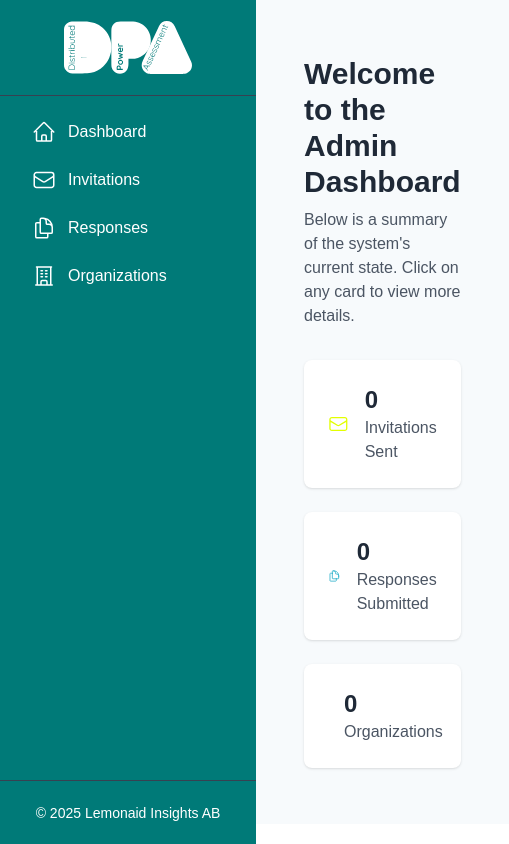
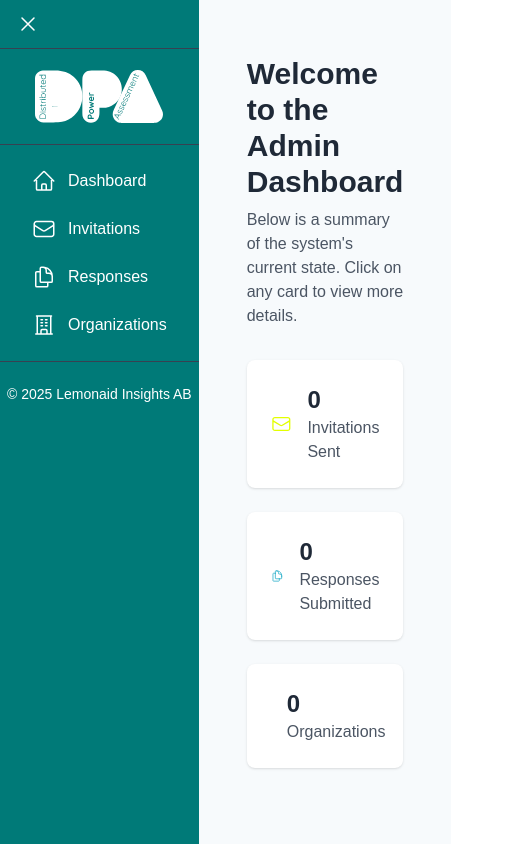
Before and after one commit to sngl-x/talentspotlight, a Next.js app: page /admin in a window 390 px wide. Shown: the whole page, 509 px wide, since content can reach past the window. Built offline with nearby package versions, Linux system fonts and the light colour scheme; no server answers; the database is empty.

Commit message:
Fix: Made AdminMenu responsive and ensured consistent collapse behavior across pages

```diff
--- a/src/components/AdminLayout.tsx
+++ b/src/components/AdminLayout.tsx
@@ -7,14 +7,10 @@ const AdminLayout: React.FC<{ children: React.ReactNode }> = ({ children }) => {
   return (
     <div className="flex">
       {/* Sidebar Menu */}
-      <div className="w-64 fixed h-full">
-        <AdminMenu />
-      </div>
+      <AdminMenu />
 
       {/* Main Content */}
-      <div className="flex-1 ml-64 p-6 bg-gray-100">
-        {children}
-      </div>
+      <main className="flex-1 bg-gray-100 p-6">{children}</main>
     </div>
   );
 };
--- a/src/components/AdminMenu.tsx
+++ b/src/components/AdminMenu.tsx
@@ -1,6 +1,6 @@
 "use client";
 
-import React from "react";
+import React, { useState } from "react";
 import Link from "next/link";
 import Image from "next/image";
 import {
@@ -8,9 +8,17 @@ import {
   EnvelopeIcon,
   DocumentDuplicateIcon,
   BuildingOfficeIcon,
+  Bars3Icon,
+  XMarkIcon,
 } from "@heroicons/react/24/outline";
 
 const AdminMenu: React.FC = () => {
+  const [isCollapsed, setIsCollapsed] = useState(false);
+
+  const toggleMenu = () => {
+    setIsCollapsed((prev) => !prev);
+  };
+
   const menuItems = [
     { name: "Dashboard", href: "/admin", icon: HomeIcon },
     { name: "Invitations", href: "/admin/invitations", icon: EnvelopeIcon },
@@ -19,8 +27,24 @@ const AdminMenu: React.FC = () => {
   ];
 
   return (
-    <div className="flex flex-col h-screen w-64 bg-[#007A78] text-white">
+    <div
+      className={`h-screen bg-[#007A78] text-white transition-all duration-300 ${
+        isCollapsed ? "w-16" : "w-64"
+      }`}
+    >
+      {/* Toggle Button */}
+      <div className="flex items-center justify-between px-4 py-3 border-b border-gray-700">
+        <button onClick={toggleMenu} aria-label="Toggle Menu">
+          {isCollapsed ? (
+            <Bars3Icon className="h-6 w-6 text-white" />
+          ) : (
+            <XMarkIcon className="h-6 w-6 text-white" />
+          )}
+        </button>
+      </div>
+
       {/* Logo */}
+      {!isCollapsed && (
         <div className="flex items-center justify-center h-24 border-b border-gray-700">
           <Image
             src="/images/dpa_logo.svg"
@@ -29,6 +53,7 @@ const AdminMenu: React.FC = () => {
             height={64}
           />
         </div>
+      )}
 
       {/* Navigation */}
       <nav className="flex-1 overflow-y-auto p-4">
@@ -39,8 +64,8 @@ const AdminMenu: React.FC = () => {
                 href={item.href}
                 className="flex items-center px-4 py-2 rounded hover:bg-[#005F5E] transition duration-300"
               >
-                <item.icon className="h-6 w-6 mr-3 text-white" />
-                {item.name}
+                <item.icon className="h-6 w-6 text-white" />
+                {!isCollapsed && <span className="ml-3">{item.name}</span>}
               </Link>
             </li>
           ))}
@@ -48,9 +73,11 @@ const AdminMenu: React.FC = () => {
       </nav>
 
       {/* Footer */}
+      {!isCollapsed && (
         <div className="flex items-center justify-center h-16 border-t border-gray-700">
           <p className="text-sm">© 2025 Lemonaid Insights AB</p>
         </div>
+      )}
     </div>
   );
 };
```
Also changed, not shown: 2 other files (tests, documents, lock files or other folders). Lines whose indentation alone changed are shown as unchanged.
